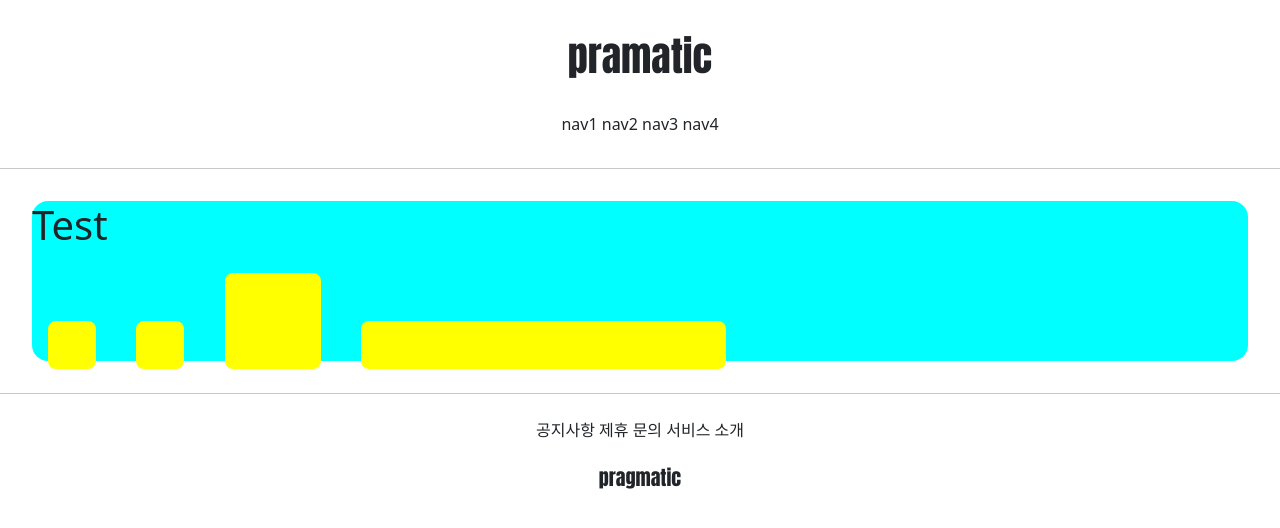
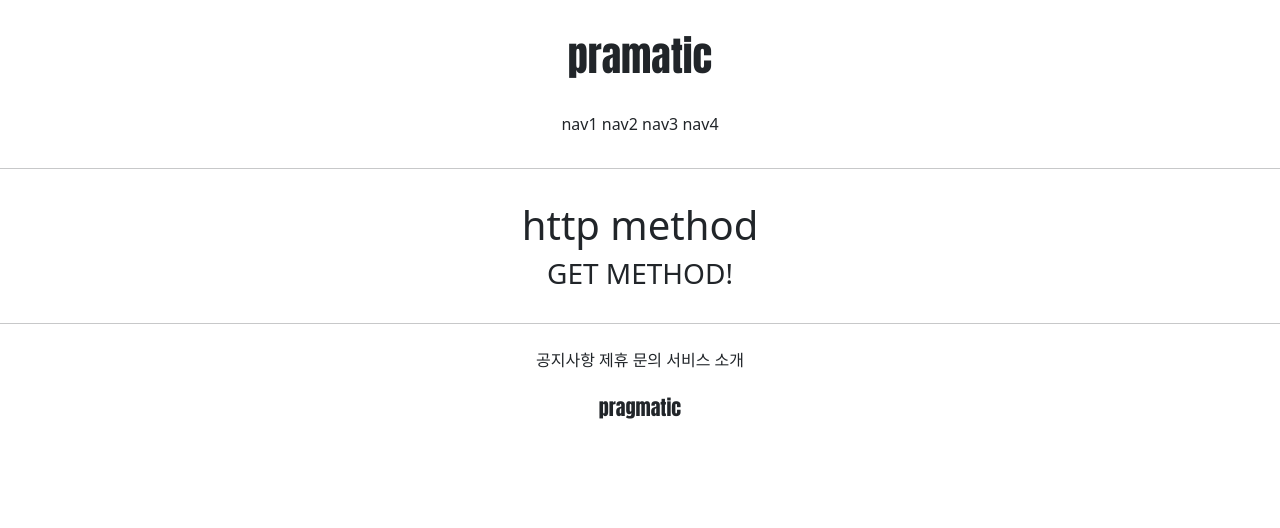
Before and after one commit to DaUn12/Make_SNS_site_copybook, a Django app: page /accounts/hello_world/ in a window 1280 px wide. Shown: the top 528 px of the page. Run offline with Django 3.2, Linux system fonts and the light colour scheme; parts of the project's set-up code (start-up, migrations or seed data) failed here and were passed over.

Commit message:
7/9 4ban Commit 1

```diff
--- a/accountapp/templates/accountapp/hello_world.html
+++ b/accountapp/templates/accountapp/hello_world.html
@@ -1,33 +1,38 @@
 {#extend 구문을 사용할 공간 #}
 
 {% extends 'base.html' %}           {# 다 만들어논 base.html 파일을 가져옴 #}
+{##}
+{% block content %}
+{#    <style> {#style 로 쓰면 css 구문 처럼 이용할 수 있음, 너비와 높이를 지정#}
+{#        .testing{#}
+{#            background-color: yellow;#}
+{#            margin:  1rem;#}
+{#            width: 40px;#}
+{#            height: 48px;#}
+{#            border-radius: .5rem;   {#.5 = 0.5#}
+{#            display: inline-block#}
+{#        }#}
 
-{% block content %}
-    <style> {#style 로 쓰면 css 구문 처럼 이용할 수 있음, 너비와 높이를 지정#}
-        .testing{
-            background-color: yellow;
-            margin:  1rem;
-            width: 40px;
-            height: 48px;
-            border-radius: .5rem;   {#.5 = 0.5#}
-            display: inline-block
-        }
+{#    </style>#}
 
-    </style>
-
-    <div style="height: 10rem; background-color: aqua; margin: 2rem; border-radius: 1rem; font-size: 2rem">  {# 마진 : 여유공간 //border-radius : 모서리 둥글게하는 정도#}
+{#    <div style="height: 10rem; background-color: aqua; margin: 2rem; border-radius: 1rem; font-size: 2rem">  {# 마진 : 여유공간 //border-radius : 모서리 둥글게하는 정도#}
 {#     overflow : scroll   -> 다 나오는데 스크롤 형식으로 되어있음 #}
 {#     overflow : hidden  -> 넘치는 것은 안보이게 하기#}
-        <h1>Test</h1>
+{#        <h1>Test</h1>#}
 
-    {# block 은 부모의 속성에 따라 달라짐#}
-        <div class="testing" style="height: 48px; width: 48px"> </div>  {# 영향을 아예 안받음 #}
-        <div class="testing" style="height: 3rem; width: 3rem"> </div>  {# 최상위 폰트사이즈에만 영향을받음  #}
-        <div class="testing" style="height: 3em; width: 3em"> </div>    {#부모의 폰트사이즈 배수에 영향을받아서 커지게됨#}
-        <div class="testing" style="height: 30%; width: 30%"> </div>    {#부모의 요소에 상속받음#}
-    {#제일 상단의 기본 rem 은 16 rem#}
-    {# 블럭을 많이 넣으면 #}
+    <div style = "margin: 2rem; text-align : center">
+        <h1> http method</h1>
+        <h3> {{ text }}</h3>
     </div>
 
 
+    {# block 은 부모의 속성에 따라 달라짐#}
+{#        <div class="testing" style="height: 48px; width: 48px"> </div>  {# 영향을 아예 안받음 #}
+{#        <div class="testing" style="height: 3rem; width: 3rem"> </div>  {# 최상위 폰트사이즈에만 영향을받음  #}
+{#        <div class="testing" style="height: 3em; width: 3em"> </div>    {#부모의 폰트사이즈 배수에 영향을받아서 커지게됨#}
+{#        <div class="testing" style="height: 30%; width: 30%"> </div>    {#부모의 요소에 상속받음#}
+    {#제일 상단의 기본 rem 은 16 rem#}
+    {# 블럭을 많이 넣으면 #}
+
+
 {% endblock %}
--- a/accountapp/views.py
+++ b/accountapp/views.py
@@ -4,5 +4,13 @@ from django.shortcuts import render
 # Create your views here.
 
 def hello_world(request):
-    return  render(request,'accountapp/hello_world.html')    # HttpResponse 라는 객체를 반환    // 여기에 출력
-                                                        # 붉은색 표시일때 alt+enter 눌러서 from.... 누르면 import 할 필요 x
+    #request 함수에 method 라는 저장공간이 있음
+    if request.method == 'POST':
+        return  render(request,'accountapp/hello_world.html'
+                       ,context={'text':'POST METHOD!'})
+     # HttpResponse 라는 객체를 반환    // 여기에 출력
+     # 붉은색 표시일때 alt+enter 눌러서 from.... 누르면 import 할 필요 x
+
+
+    else:
+        return render(request, 'accountapp/hello_world.html',context={'text': 'GET METHOD!'})
```
